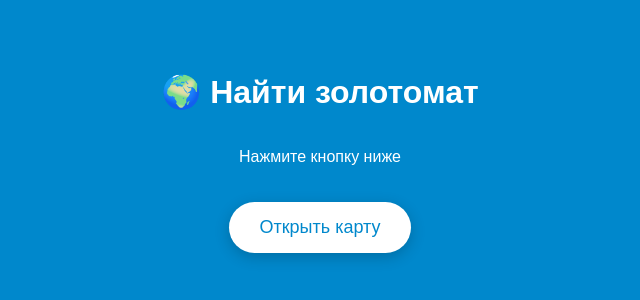
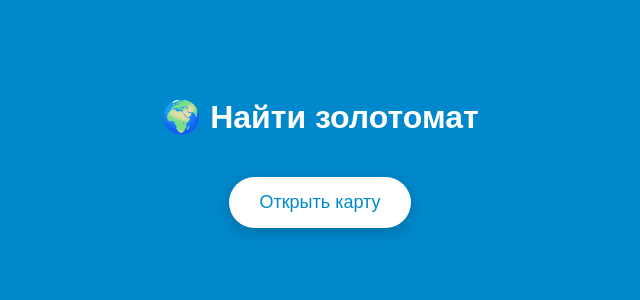
Before and after one commit to nick89274928742/telegram-webapp, a plain HTML site: page index.html in a window 1280 px wide. Shown: the part 248-548 px from the top of the page, without its empty margins (320-960 px from the left). Drawn offline with Linux system fonts and the light colour scheme.

Commit message:
index.html

```diff
--- a/index.html
+++ b/index.html
@@ -33,7 +33,6 @@
 </head>
 <body>
     <h1>🌍 Найти золотомат</h1>
-    <p>Нажмите кнопку ниже</p>
     <button class="btn" onclick="openMap()">Открыть карту</button>
 
     <script>
```
